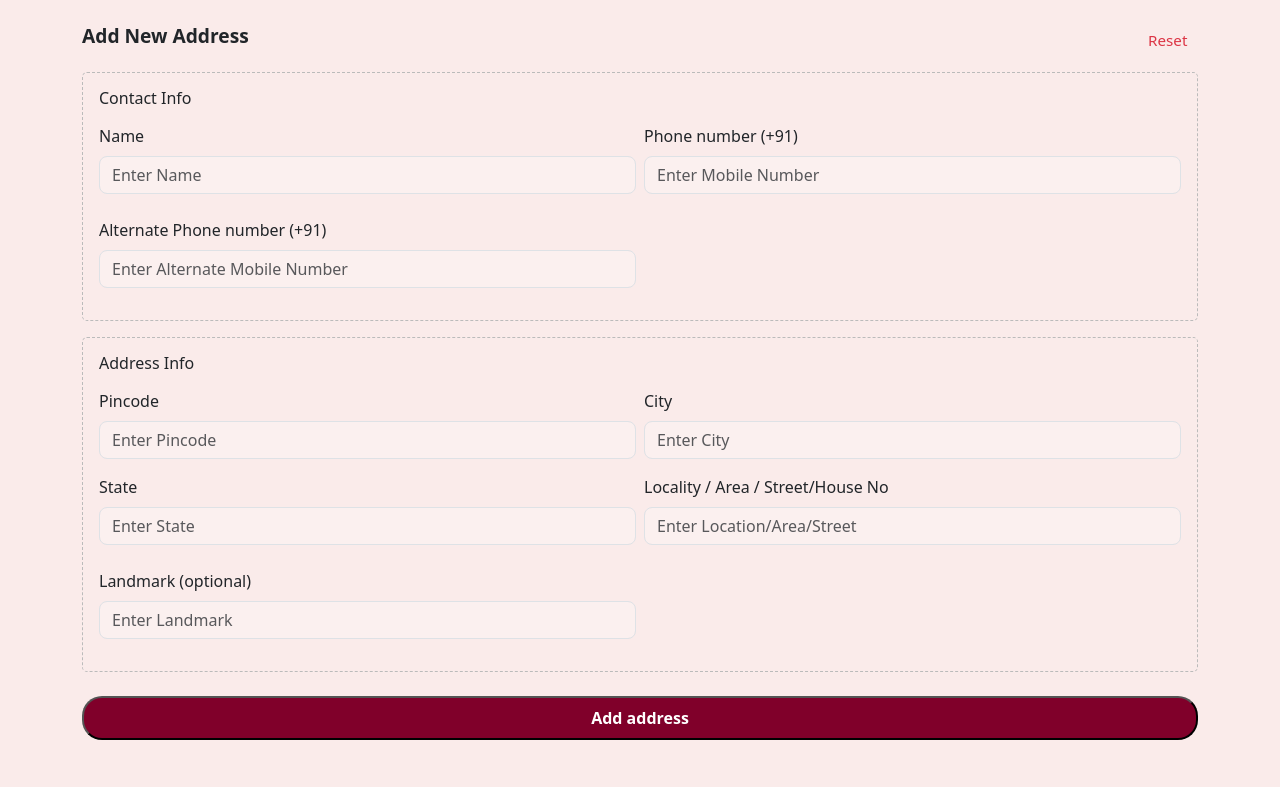
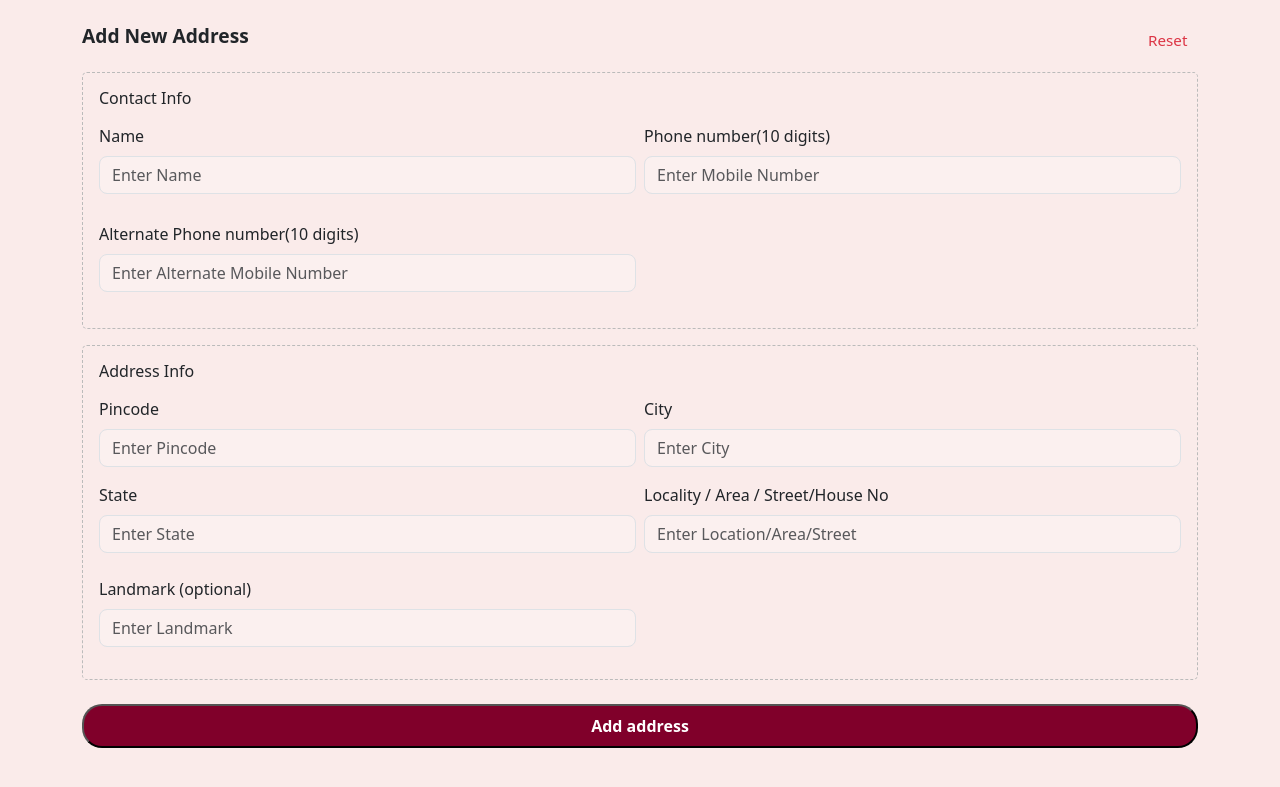
Before and after one commit to AnushaM2001/latestperfume, a Django app: page /add_address/ in a window 1280 px wide. Shown: the top 787 px of the page. Run offline with Django 5.2, Linux system fonts and the light colour scheme; data that the repository does not hold is empty; parts of the project's set-up code (start-up, migrations or seed data) failed here and were passed over.

Commit message:
Update add_address.html

```diff
--- a/anusha/templates/user_panel/add_address.html
+++ b/anusha/templates/user_panel/add_address.html
@@ -182,13 +182,17 @@
                     {{ form.Name }}
                 </div>
                <div class="col-md-6 col-12 mb-3">
-                    <label class="form-label">Phone number (+91)</label>
+    <label class="form-label">Phone number(10 digits)</label>
     {{ form.MobileNumber }}
+    <div id="mobileError" class="text-danger small mt-1"></div>
 </div>
+
 <div class="col-md-6 col-12 mb-3">
-                    <label class="form-label">Alternate Phone number (+91)</label>
+    <label class="form-label">Alternate Phone number(10 digits)</label>
     {{ form.Alternate_MobileNumber }}
+    <div id="altMobileError" class="text-danger small mt-1"></div>
 </div>
+
             </div>
         </div>
         <div class="section-box">
@@ -225,5 +229,39 @@
         <button type="submit" class="btn-submit py-2 mt-2">Add address</button>
     </form>
 </div>
+<script>
+    function validateMobile(inputId, errorId) {
+        const input = document.getElementById(inputId);
+        const error = document.getElementById(errorId);
+
+        input.addEventListener("input", function() {
+            let value = input.value;
+
+            // Allow only numbers
+            value = value.replace(/[^0-9]/g, '');
+            input.value = value;
+
+            if (value.length === 0) {
+                error.textContent = "";
+                input.classList.remove("is-invalid", "is-valid");
+            }
+            else if (!/^[6-9]\d{9}$/.test(value)) {
+                error.textContent = "Enter a valid 10-digit number (without +91)";
+                input.classList.add("is-invalid");
+                input.classList.remove("is-valid");
+            }
+            else {
+                error.textContent = "";
+                input.classList.remove("is-invalid");
+                input.classList.add("is-valid");
+            }
+        });
+    }
+
+    // Apply validation on your Django form fields
+    validateMobile("id_MobileNumber", "mobileError");           // Django auto-IDs inputs as "id_<fieldname>"
+    validateMobile("id_Alternate_MobileNumber", "altMobileError");
+</script>
+
 </body>
 </html>
```
Lines whose indentation alone changed are shown as unchanged.
